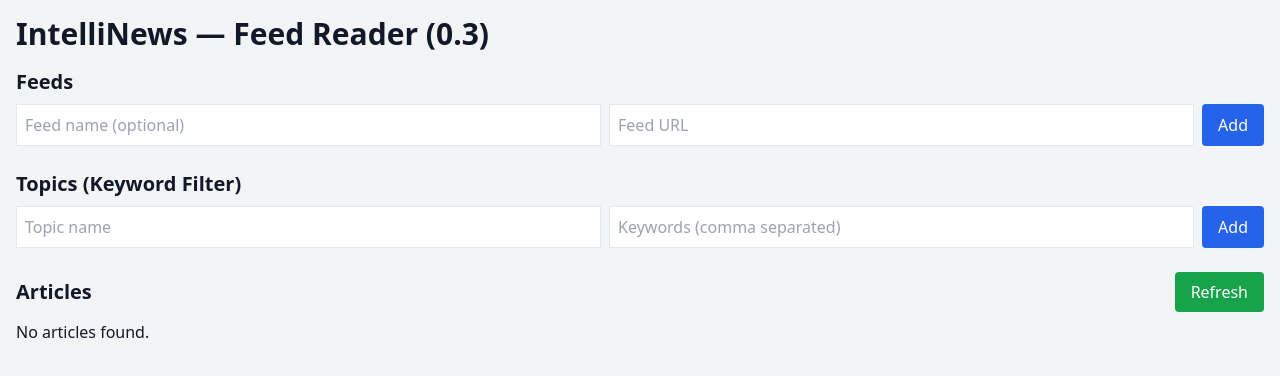
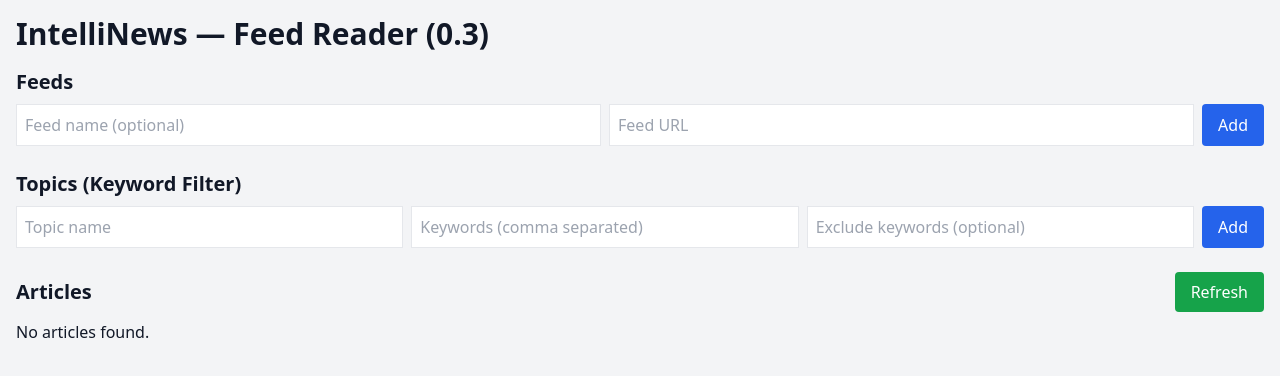
Before and after one commit to KooroshKarimi/IntelliNews, a React (Vite) app in the folder frontend/: page / in a window 1280 px wide. Shown: the top 376 px of the page. Built offline with nearby package versions, Linux system fonts and the light colour scheme.

Commit message:
Add exclude keywords feature to filter out unwanted articles
Co-authored-by: k.email <k.email@online.de>

```diff
--- a/frontend/src/App.tsx
+++ b/frontend/src/App.tsx
@@ -17,6 +17,7 @@ function App() {
   const [newFeedUrl, setNewFeedUrl] = useState('')
   const [newTopicName, setNewTopicName] = useState('')
   const [newTopicKeywords, setNewTopicKeywords] = useState('')
+  const [newTopicExclude, setNewTopicExclude] = useState('')
 
   const fetchAll = async () => {
     if (feeds.length === 0) return
@@ -59,12 +60,17 @@ function App() {
   const addTopic = () => {
     if (!newTopicName.trim() || !newTopicKeywords.trim()) return
     const keywords = newTopicKeywords.split(',').map((k) => k.trim())
+    const excludeKeywords = newTopicExclude
+      .split(',')
+      .map((k) => k.trim())
+      .filter(Boolean)
     setTopics([
       ...topics,
-      { id: uuidv4(), name: newTopicName, keywords },
+      { id: uuidv4(), name: newTopicName, keywords, excludeKeywords },
     ])
     setNewTopicName('')
     setNewTopicKeywords('')
+    setNewTopicExclude('')
   }
 
   const removeTopic = (id: string) => {
@@ -132,6 +138,13 @@ function App() {
             placeholder="Keywords (comma separated)"
             value={newTopicKeywords}
             onChange={(e) => setNewTopicKeywords(e.target.value)}
+          />
+          <input
+            type="text"
+            className="border p-2 flex-1"
+            placeholder="Exclude keywords (optional)"
+            value={newTopicExclude}
+            onChange={(e) => setNewTopicExclude(e.target.value)}
           />
           <button
             className="bg-blue-600 text-white px-4 py-2 rounded"
```
Also changed, not shown: 2 other files (tests, documents, lock files or other folders).
